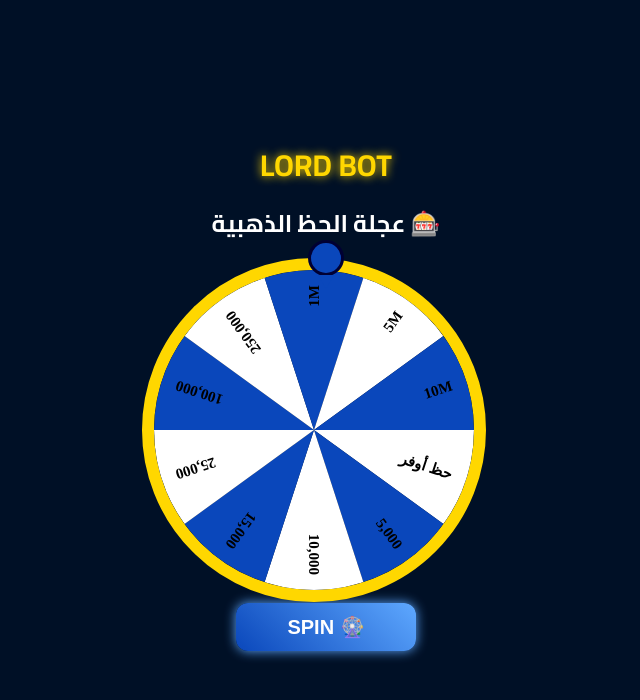
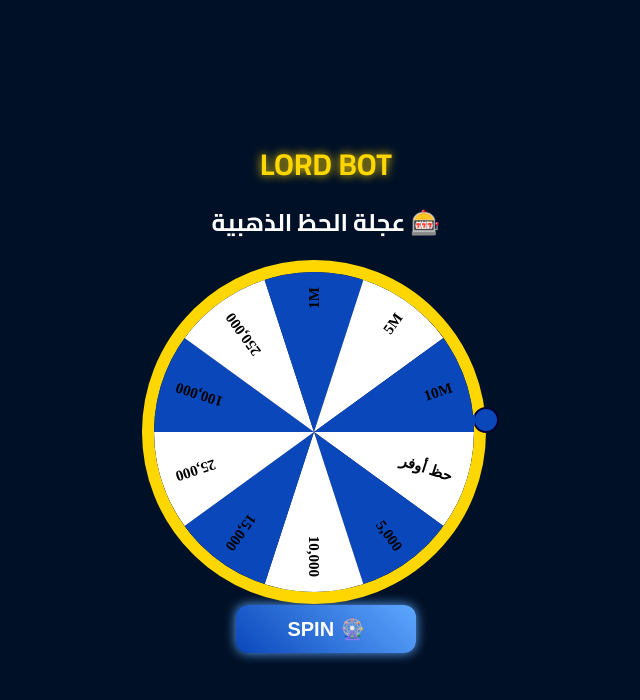
Before and after one commit to m7mdIIIplayer/lord_luckwheel, a plain HTML site: page index.html in a window 1280 px wide. Shown: the whole page, without its empty margins (314-954 px from the left). Drawn offline with Linux system fonts and the light colour scheme.

Commit message:
Update index.html

```diff
--- a/index.html
+++ b/index.html
@@ -3,7 +3,8 @@
 <head>
 <meta charset="UTF-8">
 <title>🎡 عجلة الحظ | LORD</title>
-<meta name="viewport" content="width=device-width,initial-scale=1,maximum-scale=1,user-scalable=no">
+<meta name="viewport" content="width=device-width,initial-scale=1,user-scalable=no">
+
 <link href="https://fonts.googleapis.com/css2?family=Cairo:wght@700&display=swap" rel="stylesheet">
 
 <style>
@@ -18,8 +19,8 @@
 
     display: flex;
     flex-direction: column;
-    justify-content: center; /* 🔥 يجعل المحتوى في منتصف الشاشة */
-    align-items: center;
+    justify-content: center;
+    align-items: center;  /* 🔥 يجعل كل شيء في وسط العرض */
   }
 
   #logo {
@@ -31,58 +32,52 @@
 
   h2 {
     margin: 0;
-    margin-bottom: 12px;
+    margin-bottom: 15px;
   }
 
-  /* منتصف الشاشة */
-  #center-box {
-    display: flex;
-    flex-direction: column;
-    align-items: center;
-  }
-
-  /* العجلة */
+  /* -------------------- العجلة ---------------------- */
   #wheel-container {
     position: relative;
     width: 320px;
     height: 320px;
-    margin-bottom: 25px; /* 🔥 مسافة بين العجلة وزر SPIN */
+    margin: 0 auto;        /* 🔥 يضمن وجودها بالوسط عرضياً */
+    margin-bottom: 25px;   /* 🔥 مسافة ممتازة بين العجلة والزر */
   }
 
   canvas {
     width: 100%;
     height: 100%;
     border-radius: 50%;
-    border: 12px solid #FFD700; /* gold border */
+    border: 12px solid #FFD700;
     transition: transform 4s cubic-bezier(0.33,1,0.68,1);
   }
 
-  /* المؤشر فوق العجلة */
+  /* --- المؤشر كما هو بدون تعديل مكانه إطلاقاً --- */
   #pointer {
     position: absolute;
-    top: -18px; /* 🔥 فوق الإطار */
-    left: 50%;
-    transform: translateX(-50%);
-    width: 30px;
-    height: 30px;
+    top: 50%;
+    right: 0;
+    transform: translate(50%, -50%);
+    width: 22px;
+    height: 22px;
     background: #0a47bb;
     border-radius: 50%;
-    border: 3px solid #003;
+    border: 2px solid #003;
     z-index: 9999;
   }
 
   #pointer::after {
     content: "";
     position: absolute;
-    left: 50%;
-    top: 32px;
-    transform: translateX(-50%);
-    border-left: 8px solid transparent;
-    border-right: 8px solid transparent;
-    border-top: 14px solid #0a47bb;
+    top: 50%;
+    left: -12px;
+    transform: translateY(-50%);
+    border-top: 6px solid transparent;
+    border-bottom: 6px solid transparent;
+    border-right: 12px solid #0a47bb;
   }
 
-  /* زر SPIN */
+  /* زر SPIN في المنتصف تماماً */
   #spin-btn {
     width: 180px;
     padding: 12px;
@@ -94,6 +89,9 @@
     cursor: pointer;
     font-weight: bold;
     box-shadow: 0 0 12px #5ea8ff;
+
+    margin: 0 auto;   /* 🔥 يجعل الزر في المنتصف تماماً */
+    display: block;   /* لازم يكون block لكي يطبّق margin:auto */
   }
 
   #spin-btn:active {
@@ -101,10 +99,10 @@
   }
 
   #result {
+    margin-top: 12px;
     font-size: 22px;
     color: #FFD700;
     text-shadow: 0 0 8px #ffaa00;
-    margin-top: 12px;
   }
 
   /* سقوط العملات */
@@ -123,7 +121,7 @@
     100% { transform: translateY(120vh) rotate(360deg); opacity: 0; }
   }
 
-  /* الاهتزاز */
+  /* اهتزاز الشاشة */
   .shake {
     animation: shakeAnim 0.45s ease-in-out;
   }
@@ -144,8 +142,6 @@
 <div id="logo">LORD BOT</div>
 <h2>🎰 عجلة الحظ الذهبية</h2>
 
-<div id="center-box">
-
 <div id="wheel-container">
   <div id="pointer"></div>
   <canvas id="wheel"></canvas>
@@ -155,16 +151,18 @@
 
 <div id="result"></div>
 
-</div>
-
 <!-- الأصوات -->
 <audio id="spin-sound" src="spin.mp3"></audio>
 <audio id="win-sound" src="win.mp3"></audio>
 <audio id="lose-sound" src="lose.mp3"></audio>
 
 <script>
+/* --------------------------------------------------------------------------------- */
+/*                               رسم العجلة                                           */
+/* --------------------------------------------------------------------------------- */
+
 const prizes = ["حظ أوفر","5,000","10,000","15,000","25,000","100,000","250,000","1M","5M","10M"];
-const colors = ["#ffffff","#0a47bb"]; // white + blue
+const colors = ["#ffffff","#0a47bb"];
 
 const canvas = document.getElementById("wheel");
 const ctx = canvas.getContext("2d");
@@ -195,12 +193,15 @@ function drawWheel() {
 }
 drawWheel();
 
-const spinBtn = document.getElementById("spin-btn");
-const resultDiv = document.getElementById("result");
+/* --------------------------------------------------------------------------------- */
+/*                                  الوظائف                                           */
+/* --------------------------------------------------------------------------------- */
 
 const spinSound = document.getElementById("spin-sound");
-const winSound = document.getElementById("win-sound");
+const winSound  = document.getElementById("win-sound");
 const loseSound = document.getElementById("lose-sound");
+const resultDiv = document.getElementById("result");
+const spinBtn   = document.getElementById("spin-btn");
 
 function dropCoins() {
   for (let i=0;i<30;i++){
@@ -215,16 +216,16 @@ function dropCoins() {
 }
 
 spinBtn.addEventListener("click", () => {
-  spinBtn.style.display = "none"; // 🔥 إخفاء الزر
+  spinBtn.style.display = "none";  /* إخفاء الزر */
 
   const prizeIndex = Math.floor(Math.random()*prizes.length);
-
-  const rotation = 360 * 5 + (360 - (prizeIndex * (360/prizes.length) + (360/prizes.length)/2));
+  const rotation = 360 * 5 +
+      (360 - (prizeIndex * (360/prizes.length) + (360/prizes.length)/2));
 
   spinSound.play();
   canvas.style.transform = `rotate(${rotation}deg)`;
 
-  // مدة الدوران 4 ثوانٍ
+  /* توقف بعد 4 ثوانٍ */
   setTimeout(() => {
     const win = prizeIndex !== 0;
 
```
Lines whose indentation alone changed are shown as unchanged.
